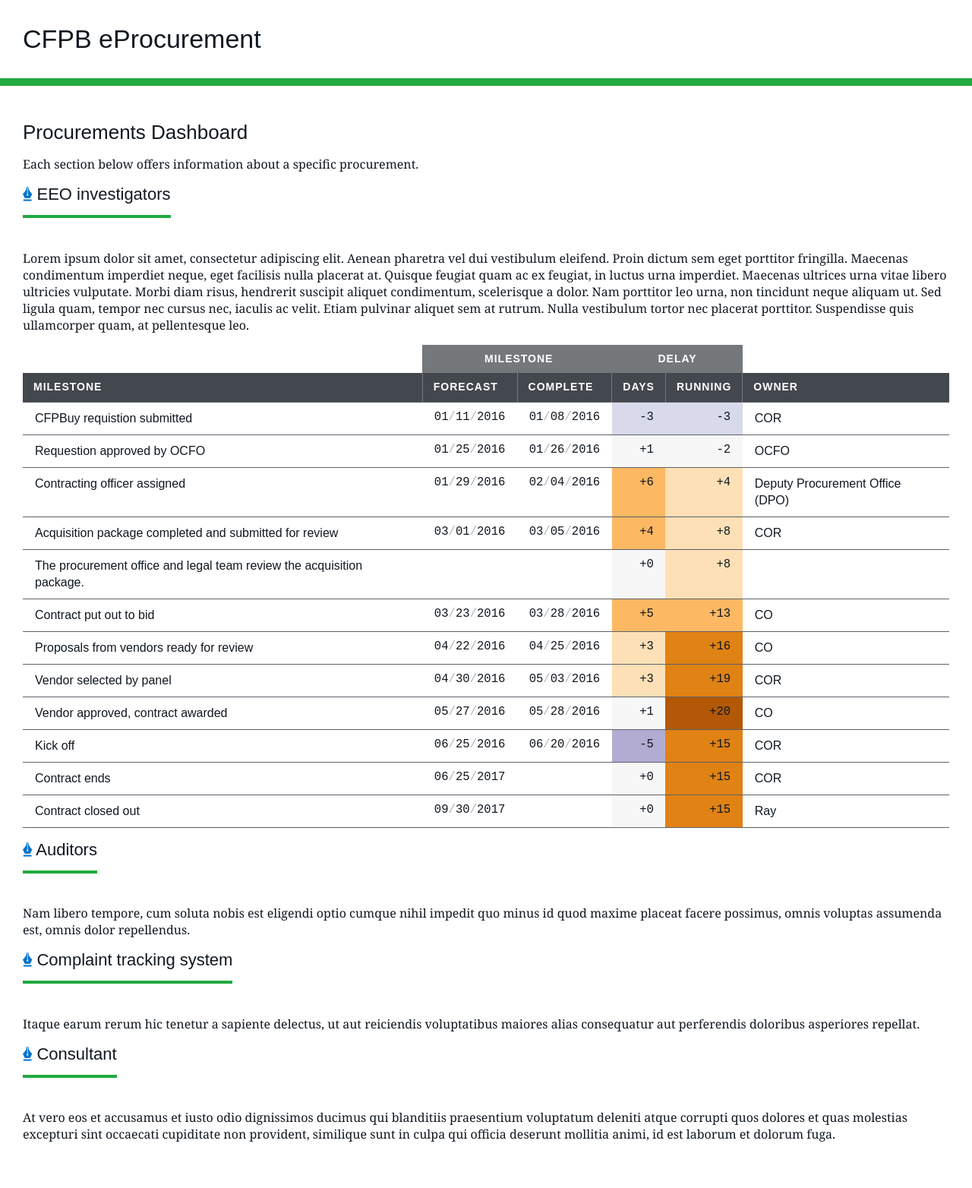
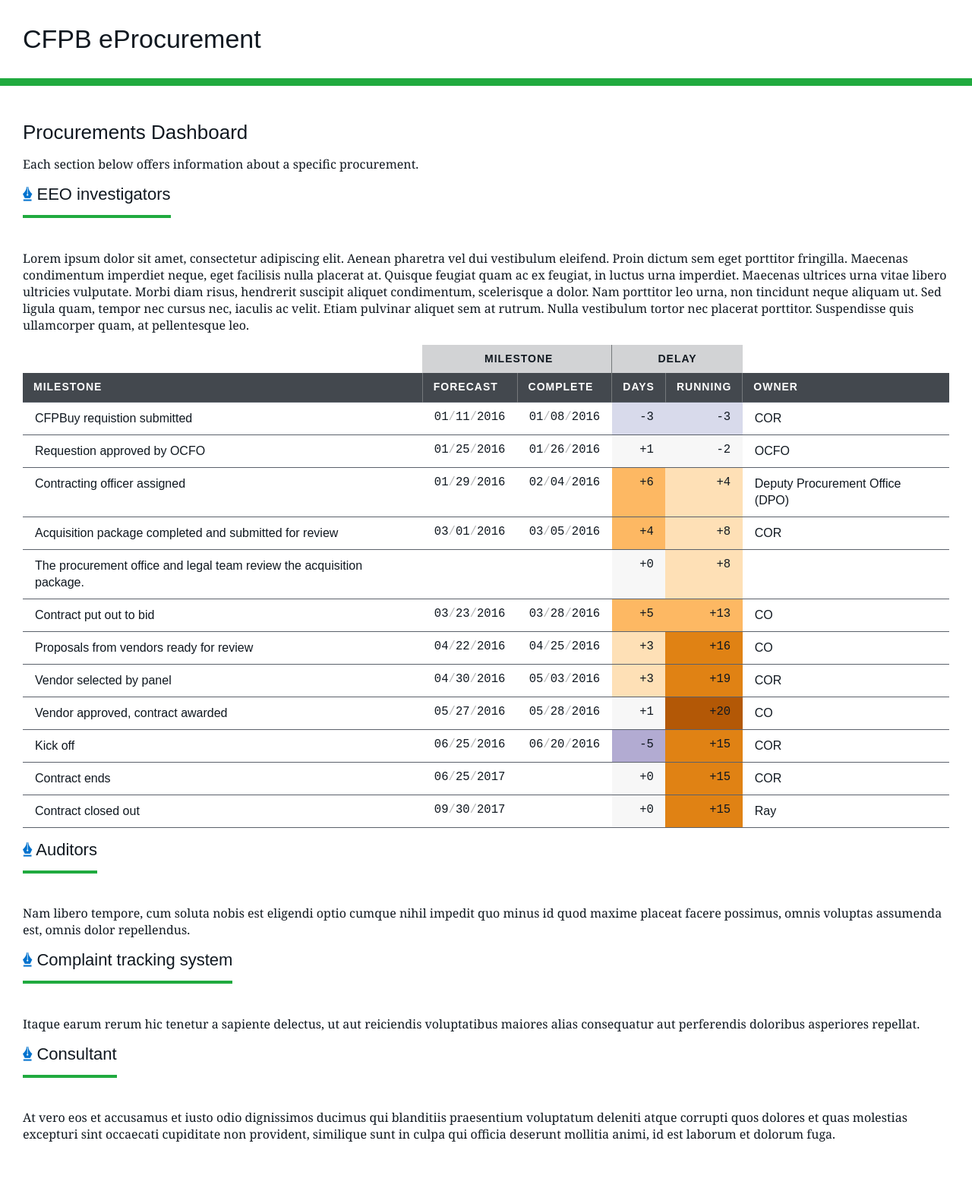
Before and after one commit to 18F/cfpb-eprocurement, a Jekyll site: the page built from dashboard/index.html, in a window 1280 px wide. Shown: the whole page at 76% size. Built offline with Jekyll 4.4.1, drawn with Linux system fonts in a browser that asks for light colours.

Commit message:
better table styles

```diff
--- a/_sass/components/_cfpb-sortable-table.scss
+++ b/_sass/components/_cfpb-sortable-table.scss
@@ -26,13 +26,17 @@
     text-align: right;
   }
 
+  .centered {
+    text-align: center;
+  }
+
   thead td {
     background: transparent;
   }
 
   thead tr th[colspan] {
-    background: $gray-80;
-    text-align: center;
+    color: $black;
+    background: $gray-20;
   }
 
   thead tr:nth-child(2) > * {
```
